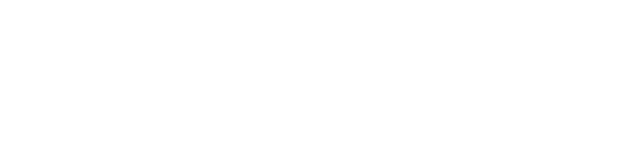
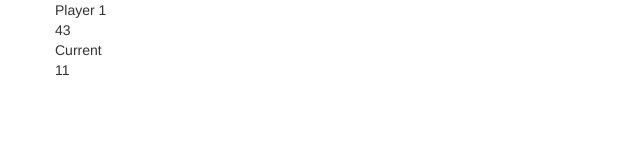
Before and after one commit to Slim95Chrisp/pig-dice, a plain HTML site: page index.html in a window 1280 px wide. Shown: the whole page, without its empty margins (0-640 px from the left). Drawn offline with nearby package versions, Linux system fonts and the light colour scheme.

Commit message:
add player 1 panel

```diff
--- a/index.html
+++ b/index.html
@@ -12,7 +12,17 @@
 <body>
   <div class="container">
     <div class="row">
+      <div class="wrapper clearfix">
+                  <div class="player-0-panel active">
+                      <div class="player-name" id="name-0">Player 1</div>
+                      <div class="player-score" id="score-0">43</div>
+                      <div class="player-current-box">
+                          <div class="player-current-label">Current</div>
+                          <div class="player-current-score" id="current-0">11</div>
+                      </div>
+                  </div>
 
+      </div>
     </div>
   </div>
 </body>
```
